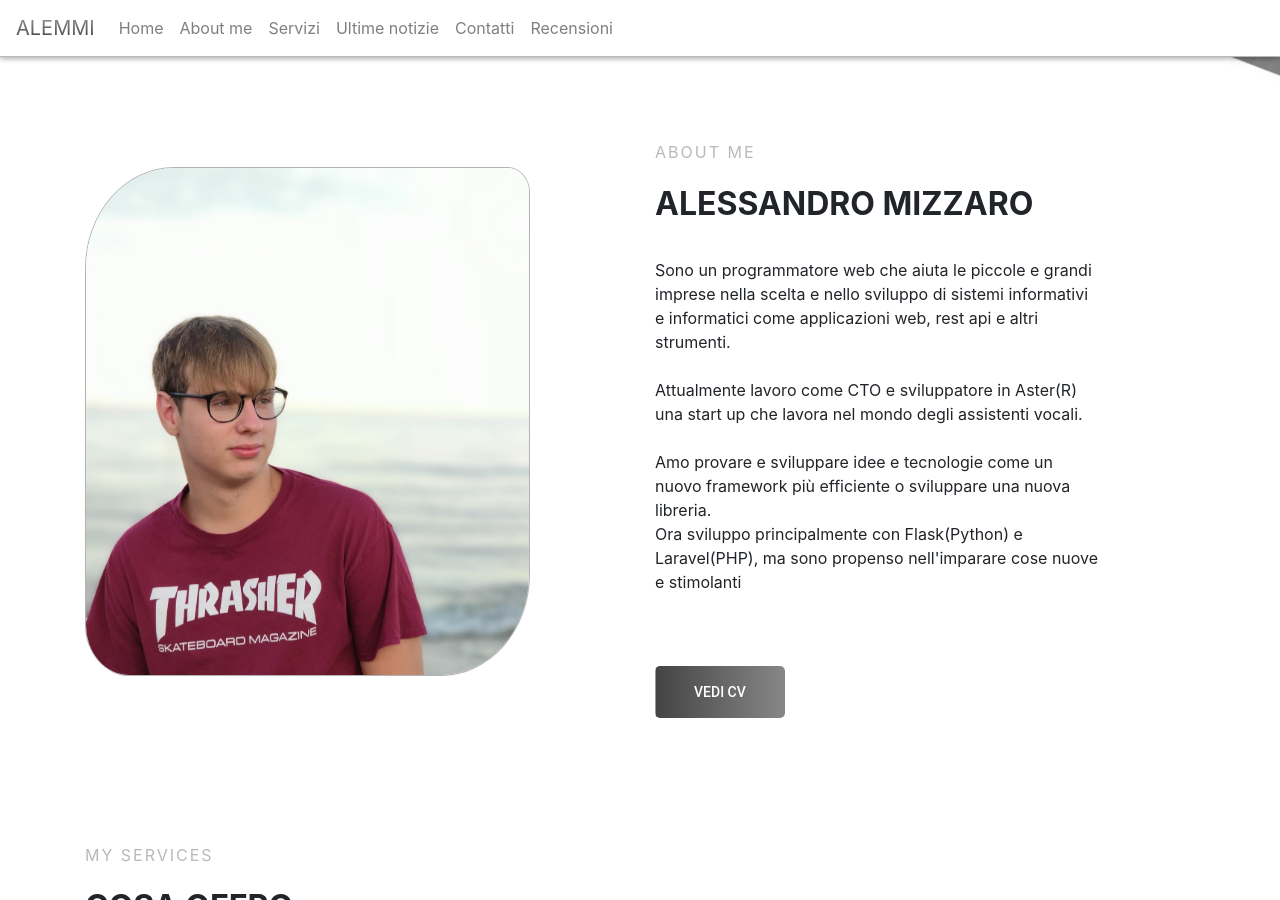
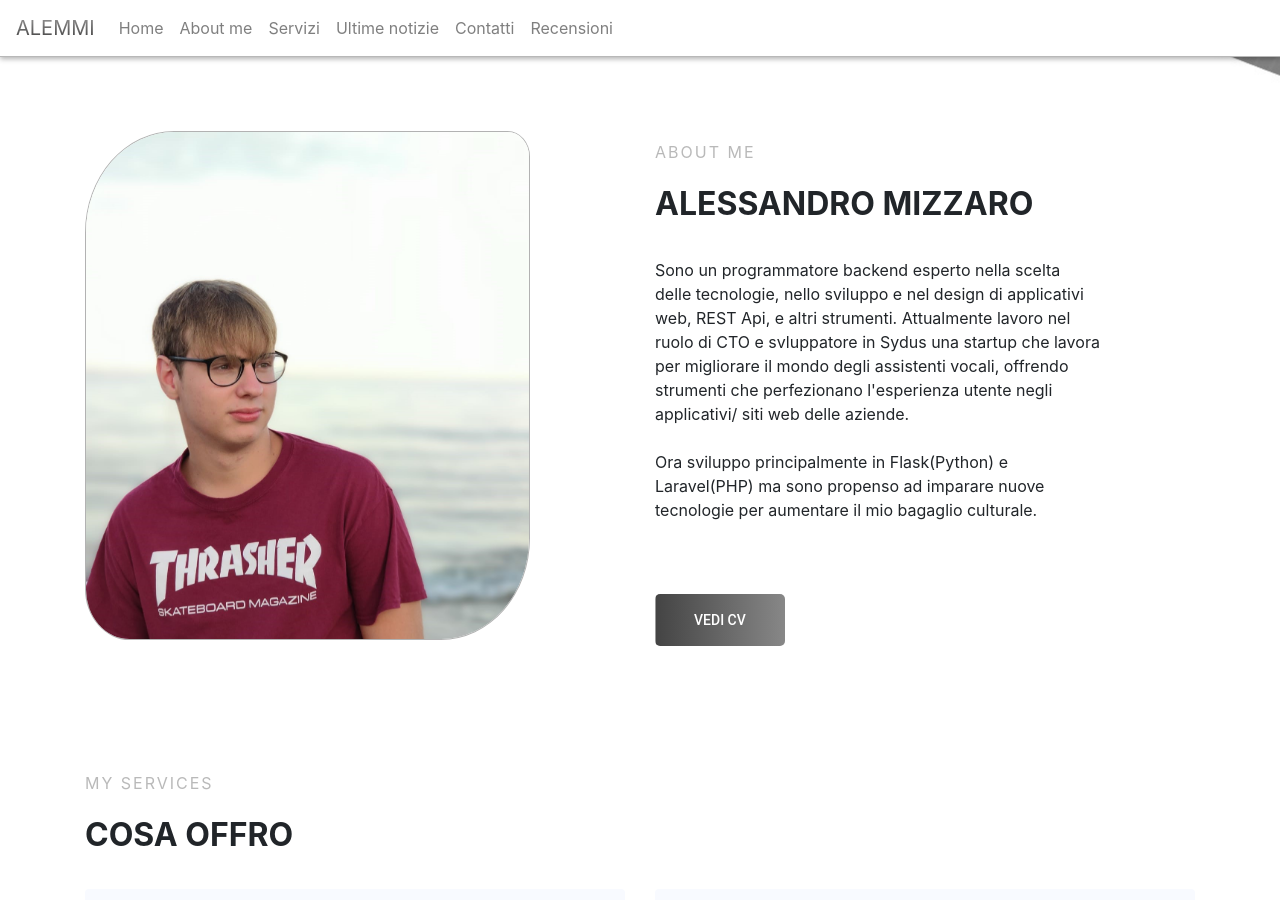
Before and after one commit to Alemmi/alessandromizzaro.me, a Jekyll site: the page built from index.html, in a window 1280 px wide and 900 px high, scrolled down 775 px. Built offline with Jekyll 4.4.1, drawn with Linux system fonts in a browser that asks for light colours.

Commit message:
Update index.html

```diff
--- a/index.html
+++ b/index.html
@@ -16,9 +16,10 @@ permalink: /
                 </p>
                 <p class='title text-uppercase'>Alessandro Mizzaro</p>
                 <p class="section-text">
-                      Sono un programmatore web che aiuta le piccole e grandi imprese nella scelta e nello sviluppo di sistemi informativi e informatici come applicazioni web, rest api e altri strumenti.<br><br>
-Attualmente lavoro come CTO e sviluppatore in Aster(R) una start up che lavora nel mondo degli assistenti vocali.<br><br>
-Amo provare e sviluppare idee e tecnologie come un nuovo framework più efficiente o sviluppare una nuova libreria.<br>Ora sviluppo principalmente con Flask(Python) e Laravel(PHP), ma sono propenso nell'imparare cose nuove e stimolanti
+                     Sono un programmatore backend esperto nella scelta delle tecnologie, nello sviluppo e nel design di applicativi web, REST Api, e altri strumenti.
+Attualmente lavoro nel ruolo di CTO e svluppatore in Sydus una startup che lavora per migliorare il mondo degli assistenti vocali, offrendo strumenti
+che perfezionano l'esperienza utente negli applicativi/ siti web delle aziende.<br><br>
+Ora sviluppo principalmente in Flask(Python) e Laravel(PHP) ma sono propenso ad imparare nuove tecnologie per aumentare il mio bagaglio culturale.
                 </p>
                 <a href="{{site.cv}}" target="_blank" class='btn primary-btn'>VEDI CV</a>
             </div>
```
